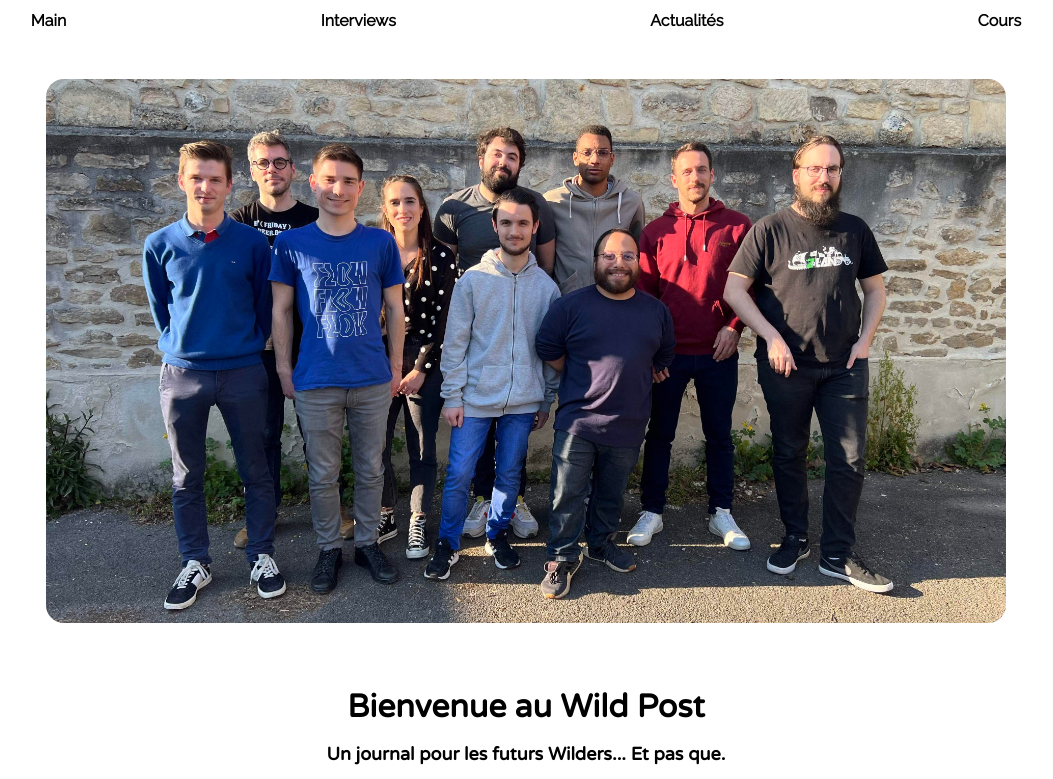
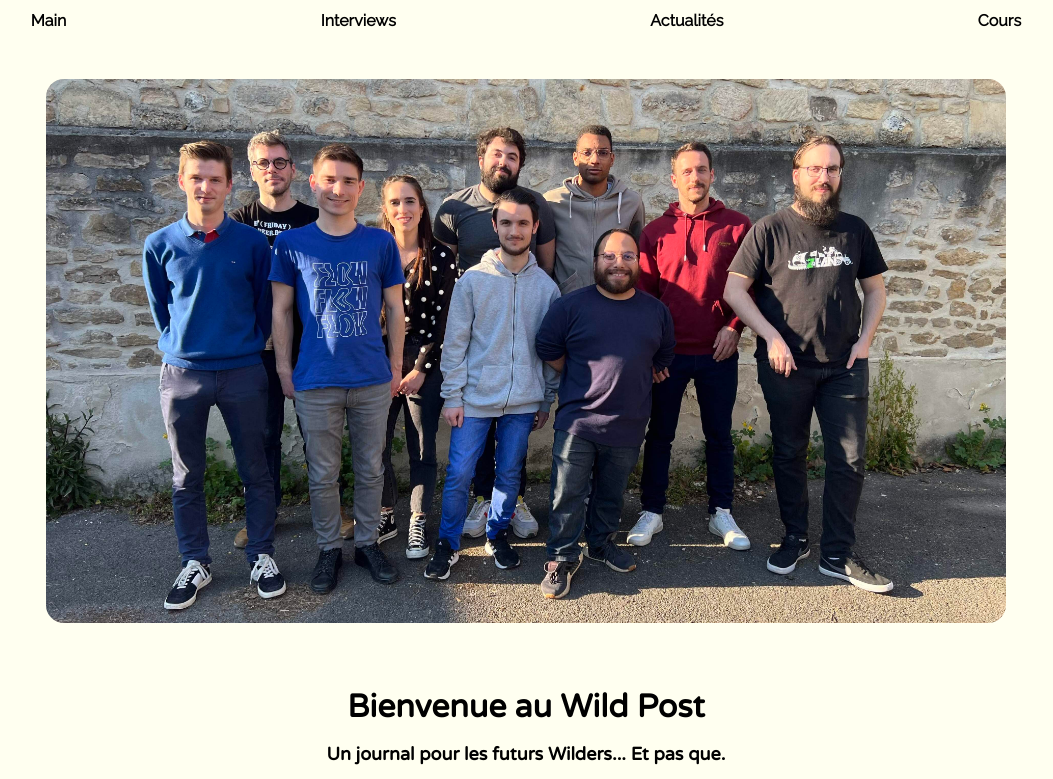
Before and after one commit to Simon-Duc/potential-octo-umbrella, a website: page index.html in a window 1280 px wide. Shown: the part 88-867 px from the top of the page, without its empty margins (114-1167 px from the left). Drawn offline with Linux system fonts and the light colour scheme.

Commit message:
change background color

```diff
--- a/style.css
+++ b/style.css
@@ -46,7 +46,7 @@ font-family: "oldNewsPapers";
 :root {
   --primary-color: #df9393;
   --primary-font: 'WCS';
-  --background-color: #FFFFFF;
+  --background-color: #FFFFF0;
 }
 
 body {
@@ -232,7 +232,7 @@ details > summary::-webkit-details-marker {
 .navbar {
   display: flex;
   justify-content: space-around;
-  background: var(--background-color);
+  background: #FFFFF0);
   border-top: 1px solid lightgrey;
   padding: 1.1rem;
   font-weight: bold;
```
